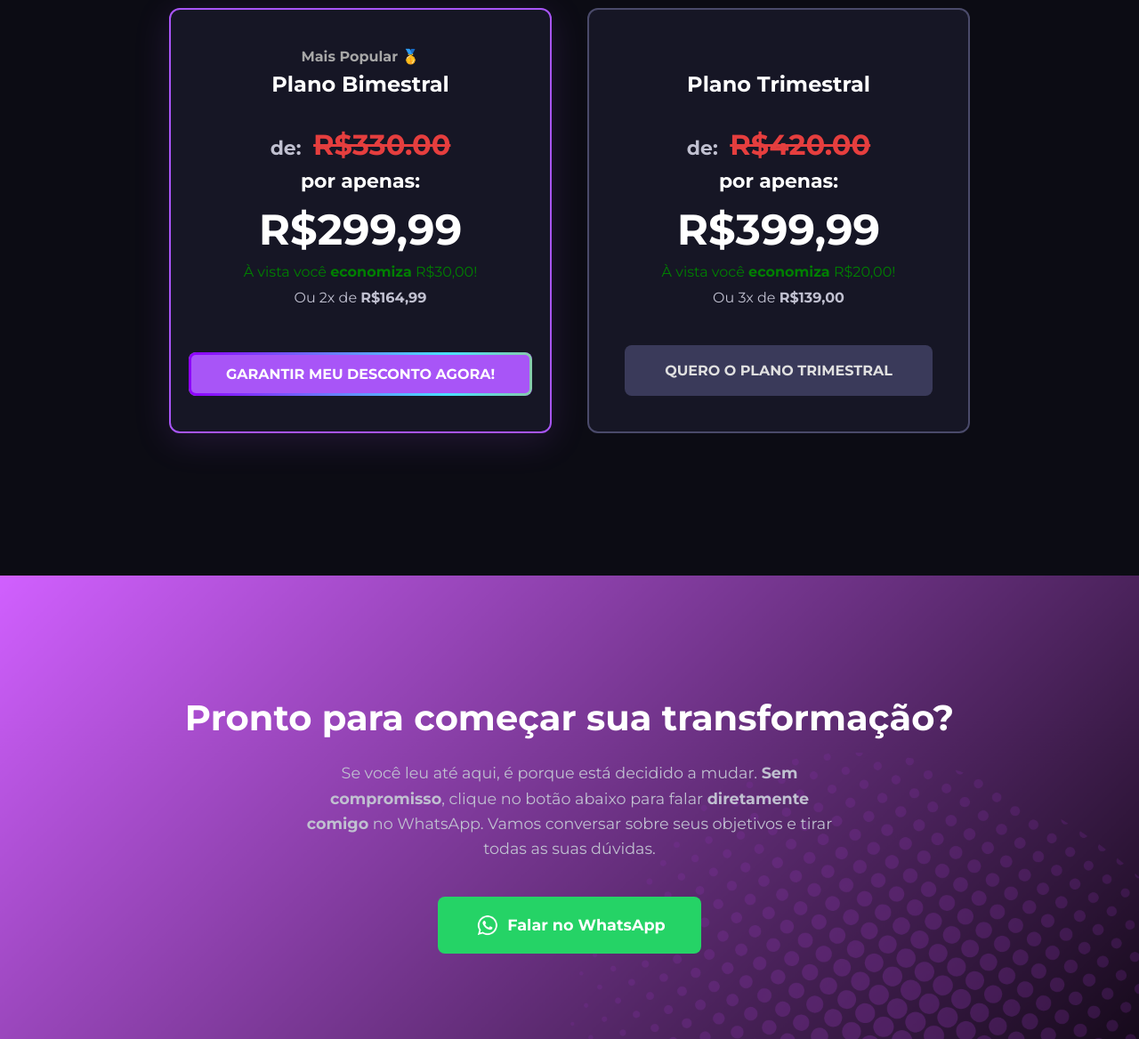
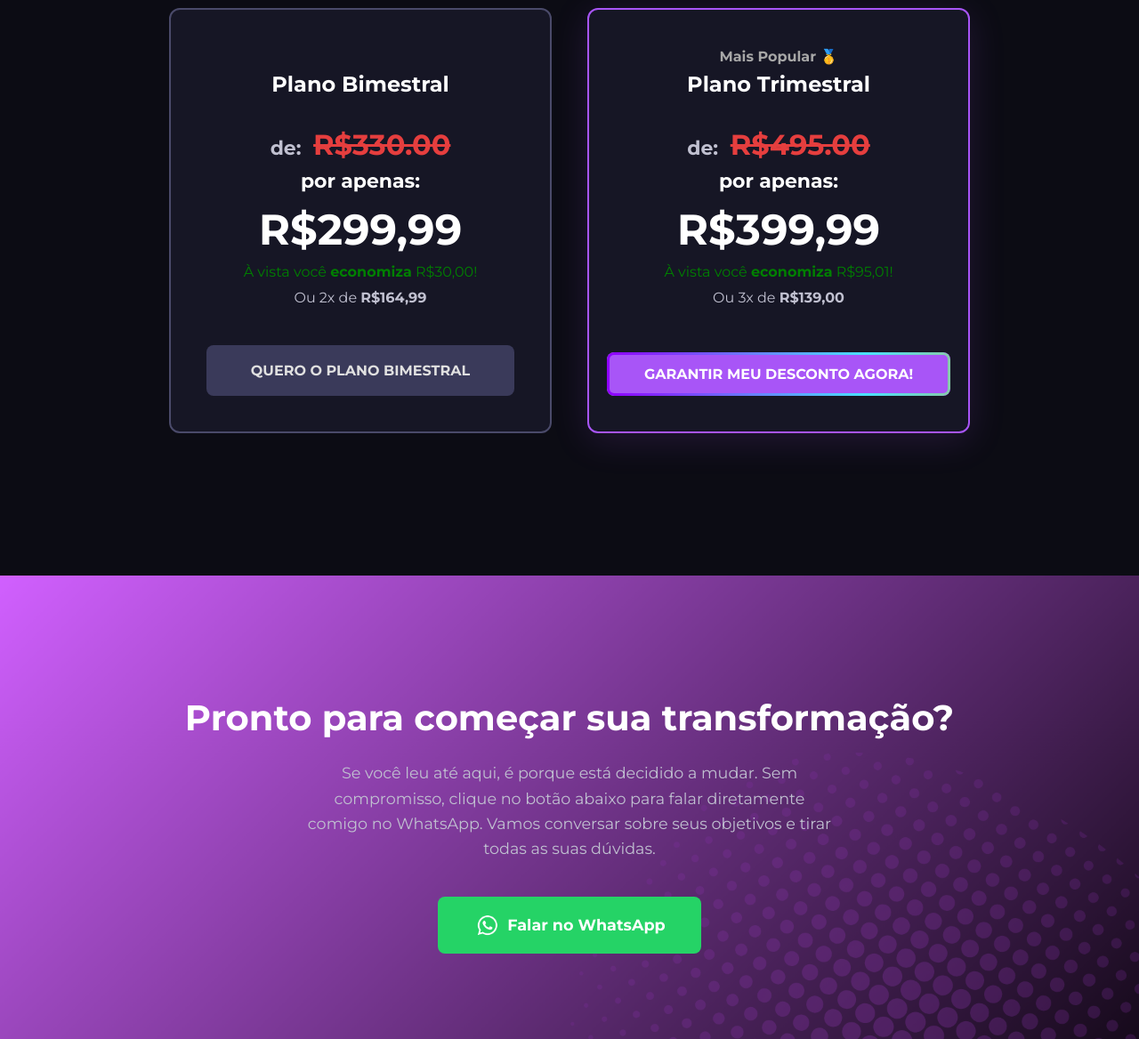
Before and after one commit to olinicker/calebfit, a plain HTML site: page index.html in a window 1280 px wide. Shown: the part 5260-6428 px from the top of the page at 89% size. Drawn offline with Linux system fonts and the light colour scheme.

Commit message:
ajustes no preço

```diff
--- a/index.html
+++ b/index.html
@@ -39,7 +39,7 @@
             </p>
 
             <a
-              href="https://api.whatsapp.com/send?phone=5535999064639&text=Olá! Gostaria de agendar uma aula experimental."
+              href="https://api.whatsapp.com/send?phone=5535999064639&text=Olá, Rafael! Vi seu site e quero iniciar minha transformação. Como funciona?"
               target="_blank"
               class="cta-button primary-cta"
               >Quero Iniciar Minha Transformação</a
@@ -107,7 +107,7 @@
         </div>
       </section>
 
-      <section id="servicos" class="section-container dark-section">
+      <section id="jornada-atleta" class="section-container dark-section">
         <h2 class="fade-in-section">Eu vivo esse processo na pele.</h2>
         <p class="subtitle fade-in-section">
           Esta não é apenas a <i>minha</i> jornada; é a
@@ -367,8 +367,8 @@
           </p>
 
           <div class="planos-grid">
-            <div class="plano-card featured">
-              <h4 class="plano-popular">Mais Popular 🥇</h4>
+            <div class="plano-card">
+              <div style="color: transparent">a</div>
               <h3>Plano Bimestral</h3>
               <div class="plano-preco">
                 <span class="antes-preco-de">de:</span>
@@ -389,16 +389,16 @@
                 href="https://api.whatsapp.com/send?phone=5535999064639&text=Olá! Tenho interesse no Plano Bimestral."
                 target="_blank"
                 class="plano-botao"
-                >GARANTIR MEU DESCONTO AGORA!</a
+                >QUERO O PLANO BIMESTRAL</a
               >
             </div>
 
-            <div class="plano-card">
-              <div style="color: transparent">a</div>
+            <div class="plano-card featured">
+              <h4 class="plano-popular">Mais Popular 🥇</h4>
               <h3>Plano Trimestral</h3>
               <div class="plano-preco">
                 <span class="antes-preco-de">de:</span>
-                <span class="plano-riscado preco">R$420.00</span>
+                <span class="plano-riscado preco">R$495.00</span>
               </div>
 
               <div class="plano-preco por">
@@ -407,7 +407,7 @@
               </div>
 
               <p class="plano-detalhe economiza">
-                À vista você <strong>economiza</strong> R$20,00!
+                À vista você <strong>economiza</strong> R$95,01!
               </p>
               <p class="plano-detalhe">Ou 3x de <strong>R$139,00</strong></p>
 
@@ -415,7 +415,7 @@
                 href="https://api.whatsapp.com/send?phone=5535999064639&text=Olá! Tenho interesse no Plano Bimestral."
                 target="_blank"
                 class="plano-botao"
-                >QUERO O PLANO TRIMESTRAL</a
+                >GARANTIR MEU DESCONTO AGORA!</a
               >
             </div>
           </div>
@@ -426,10 +426,10 @@
         <section id="cta" class="cta-container fade-in-section">
           <h2 class="cta-titulo">Pronto para começar sua transformação?</h2>
           <p class="cta-subtitulo">
-            Se você leu até aqui, é porque está decidido a mudar.
-            <strong>Sem compromisso</strong>, clique no botão abaixo para falar
-            <strong>diretamente comigo</strong> no WhatsApp. Vamos conversar
-            sobre seus objetivos e tirar todas as suas dúvidas.
+            Se você leu até aqui, é porque está decidido a mudar. Sem
+            compromisso, clique no botão abaixo para falar diretamente comigo no
+            WhatsApp. Vamos conversar sobre seus objetivos e tirar todas as suas
+            dúvidas.
           </p>
           <a
             href="https://api.whatsapp.com/send?phone=5535999064639&text=Olá! Estou pronto para começar minha transformação e gostaria de mais informações."
```
